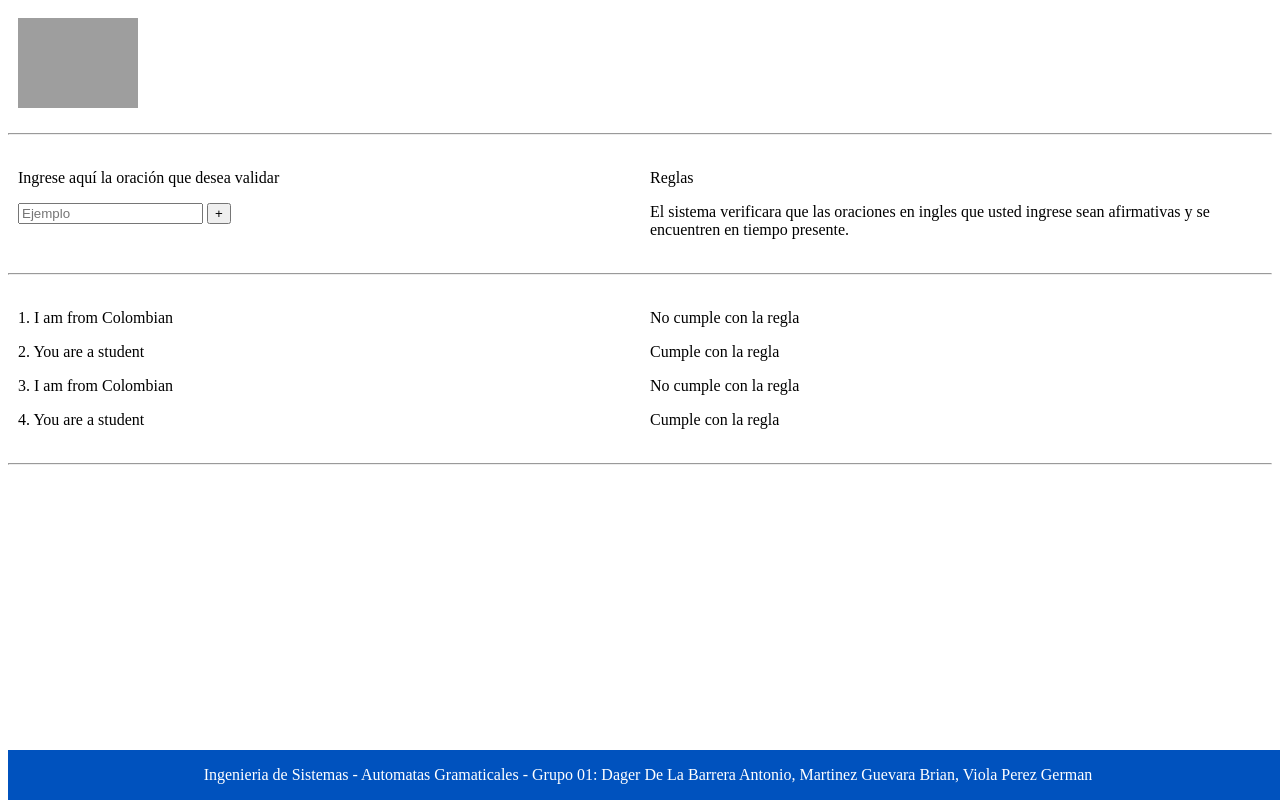
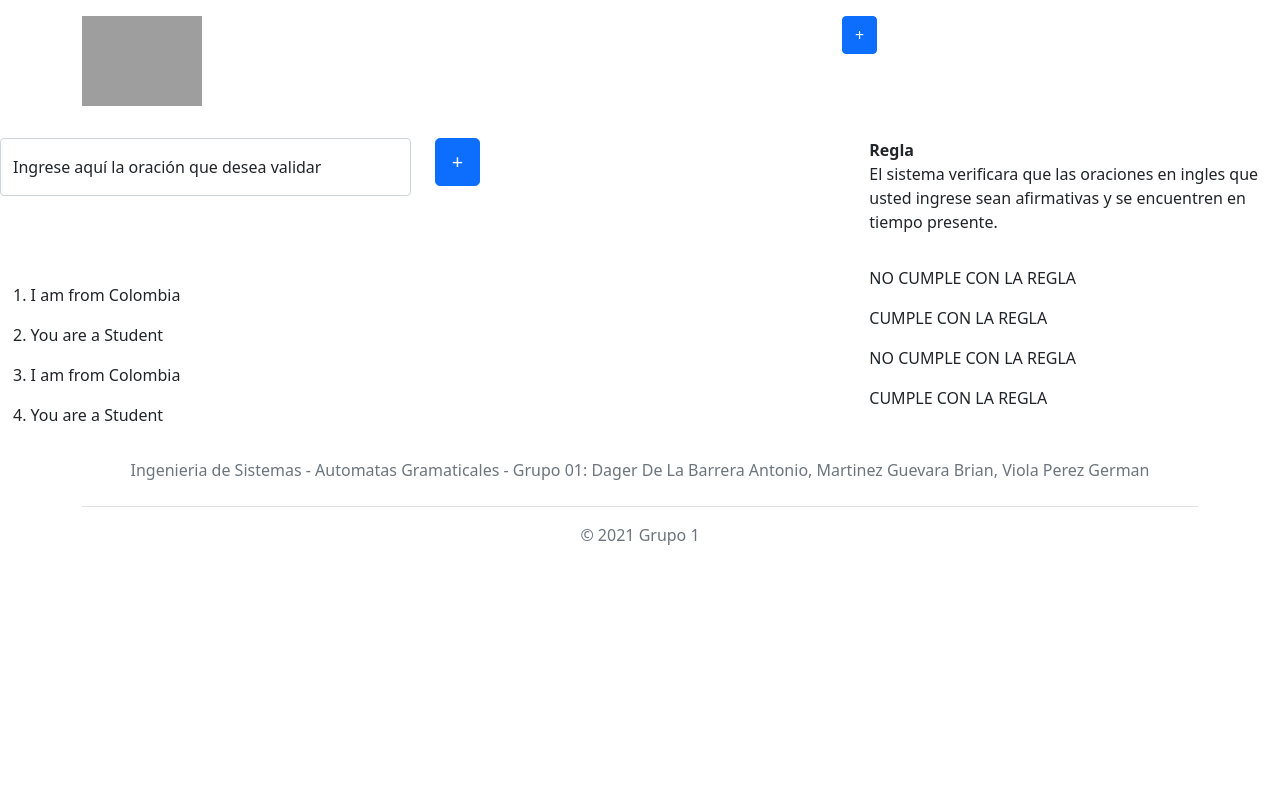
Before and after one commit to adagerb1/automatas, a plain HTML site: page index.html in a window 1280 px wide. Drawn offline with nearby package versions, Linux system fonts and the light colour scheme; grey boxes are pictures that could not be loaded.

Commit message:
Implementación con bootstrap 5
Modificación total del código

```diff
--- a/index.html
+++ b/index.html
@@ -1,57 +1,158 @@
-<!DOCTYPE html>
 <html lang="es">
-  <head>
+
+<head>
     <meta charset="UTF-8" />
     <meta http-equiv="X-UA-Compatible" content="IE=edge" />
     <meta name="viewport" content="width=device-width, initial-scale=1.0" />
-    <title>Automatas</title>
-    <link rel="stylesheet" href="style.css" type="text/css">
-  </head>
-  <body>
+    <title>Automatas | Inicio</title>
+    <link href="https://cdn.jsdelivr.net/npm/bootstrap@5.1.1/dist/css/bootstrap.min.css" rel="stylesheet"
+        integrity="sha384-F3w7mX95PdgyTmZZMECAngseQB83DfGTowi0iMjiWaeVhAn4FJkqJByhZMI3AhiU" crossorigin="anonymous" />
+    <script src="https://cdn.jsdelivr.net/npm/bootstrap@5.1.1/dist/js/bootstrap.bundle.min.js"
+        integrity="sha384-/bQdsTh/da6pkI1MST/rWKFNjaCP5gBSY4sEBT38Q/9RBh9AH40zEOg7Hlq2THRZ"
+        crossorigin="anonymous"></script>
+</head>
 
-    <!--encabezado-->
-    <div class="header">
-        <img src="https://static.wixstatic.com/media/bf3f9c_1ae24550dd864d71944afc3e7dbdba47~mv2.png/v1/fill/w_233,h_150,al_c,lg_1,q_85/aIc19-60%20comfenalco%20232_Mesa%20de%20trabajo%20.webp" alt="logo" width="120px">
+<body>
+
+    <script src="https://cdn.jsdelivr.net/npm/@popperjs/core@2.9.3/dist/umd/popper.min.js"
+        integrity="sha384-W8fXfP3gkOKtndU4JGtKDvXbO53Wy8SZCQHczT5FMiiqmQfUpWbYdTil/SxwZgAN"
+        crossorigin="anonymous"></script>
+
+    <script src="https://cdn.jsdelivr.net/npm/bootstrap@5.1.1/dist/js/bootstrap.min.js"
+        integrity="sha384-skAcpIdS7UcVUC05LJ9Dxay8AXcDYfBJqt1CJ85S/CFujBsIzCIv+l9liuYLaMQ/"
+        crossorigin="anonymous"></script>
+
+    <!--ENCABEZADO DE LA PAGINA-->
+    <header class="p-3 bg-white text-white">
+
+        <div class="container">
+
+            <div class="row mb-3">
+
+                <div class="col-4 themed-grid-col">
+                    <img src="https://static.wixstatic.com/media/bf3f9c_1ae24550dd864d71944afc3e7dbdba47~mv2.png/v1/fill/w_233,h_150,al_c,lg_1,q_85/aIc19-60%20comfenalco%20232_Mesa%20de%20trabajo%20.webp"
+                        alt="logo" width="120px">
+                </div>
+
+                <div class="col-4 themed-grid-col"></div>
+
+                <div class="col-4 themed-grid-col">
+                    <button type="button" class="btn btn-primary" data-bs-toggle="modal" data-bs-target="#exampleModal"
+                    data-bs-whatever="@mdo">+</button>
+                </div>
+            </div>
+        </div>
+
+    </header>
+
+    <!--DIVIDIR-->
+    <div class="b-example-divider">
+
     </div>
 
-    <hr>
+    <div class="row mb-3">
 
-    <!--center con CSS Grid-->
-    <div class="row">
-        <div class="column">
-            <p>Ingrese aquí la oración que desea validar</p>
-            <input type="text" placeholder="Ejemplo">
-            <button>+</button>
+        <div class="col-4 themed-grid-col">
+            <div class="form-floating">
+                <input type="email" class="form-control" id="floatingInput" placeholder="name@example.com">
+                <label for="floatingInput">Ingrese aquí la oración que desea validar</label>
+            </div>
         </div>
-        <div class="column">
-            <p>Reglas</p>
-            <p>El sistema verificara que las oraciones en ingles que usted ingrese sean afirmativas y se encuentren en tiempo presente.</p>
+
+        <div class="col-4 themed-grid-col">
+            <button class="w-20 btn btn-lg btn-primary" type="submit">+</button>
+        </div>
+
+        <div class="col-4 themed-grid-col">
+            <strong>Regla</strong>
+            <p>El sistema verificara que las oraciones en ingles que usted ingrese sean afirmativas y se encuentren en
+                tiempo presente.</p>
         </div>
     </div>
 
-    <hr>
+    <div class="b-example-divider">
 
-        <!--center con CSS Grid-->
-        <div class="row">
-            <div class="column">
-                <p>1. I am from Colombian</p>
-                <p>2. You are a student</p>
-                <p>3. I am from Colombian</p>
-                <p>4. You are a student</p>
-            </div>
-            <div class="column">
-                <p>No cumple con la regla</p>
-                <p>Cumple con la regla</p>
-                <p>No cumple con la regla</p>
-                <p>Cumple con la regla</p>
+    </div>
+
+    <!--VISTA VALIDAR-->
+    <div class="row mb-3">
+
+        <div class="col-4 themed-grid-col">
+            <div class="form-floating">
+                <label>1. I am from Colombia</label>
             </div>
         </div>
 
-        <hr>
+        <div class="col-4 themed-grid-col"></div>
 
-        <footer class="footer">
-            <p>Ingenieria de Sistemas - Automatas Gramaticales - Grupo 01: Dager De La Barrera Antonio, Martinez Guevara Brian, Viola Perez German</p>
+        <div class="col-4 themed-grid-col">
+            <label>NO CUMPLE CON LA REGLA</label>
+        </div>
+
+    </div>
+
+    <div class="row mb-3">
+
+        <div class="col-4 themed-grid-col">
+            <div class="form-floating">
+                <label>2. You are a Student</label>
+            </div>
+        </div>
+
+        <div class="col-4 themed-grid-col"></div>
+
+        <div class="col-4 themed-grid-col">
+            <label>CUMPLE CON LA REGLA</label>
+        </div>
+
+    </div>
+
+    <div class="row mb-3">
+
+        <div class="col-4 themed-grid-col">
+            <div class="form-floating">
+                <label>3. I am from Colombia</label>
+            </div>
+        </div>
+
+        <div class="col-4 themed-grid-col"></div>
+
+        <div class="col-4 themed-grid-col">
+            <label>NO CUMPLE CON LA REGLA</label>
+        </div>
+
+    </div>
+
+    <div class="row mb-3">
+
+        <div class="col-4 themed-grid-col">
+            <div class="form-floating">
+                <label>4. You are a Student</label>
+            </div>
+        </div>
+
+        <div class="col-4 themed-grid-col"></div>
+
+        <div class="col-4 themed-grid-col">
+            <label>CUMPLE CON LA REGLA</label>
+        </div>
+
+    </div>
+
+    <!--PIE DE PAGINA-->
+    <div class="container">
+        <footer class="py-3 my-4">
+            <ul class="nav justify-content-center border-bottom pb-3 mb-3">
+                <li class="nav-item"><a href="#" class="nav-link px-2 text-muted">Ingenieria de Sistemas - Automatas
+                        Gramaticales - Grupo 01: Dager De La Barrera Antonio, Martinez Guevara Brian, Viola Perez
+                        German</a></li>
+            </ul>
+            <p class="text-center text-muted">&copy; 2021 Grupo 1</p>
         </footer>
+    </div>
 
-  </body>
+    <div class="b-example-divider"></div>
+
+</body>
+
 </html>
```
